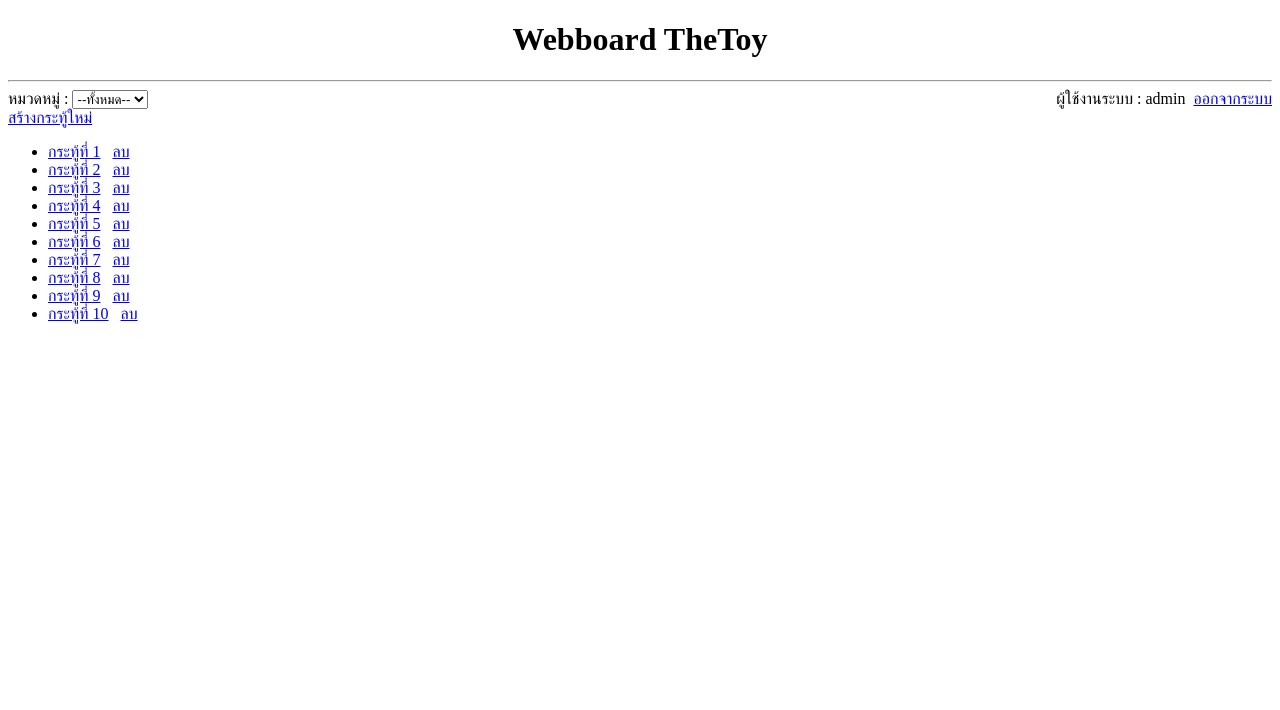
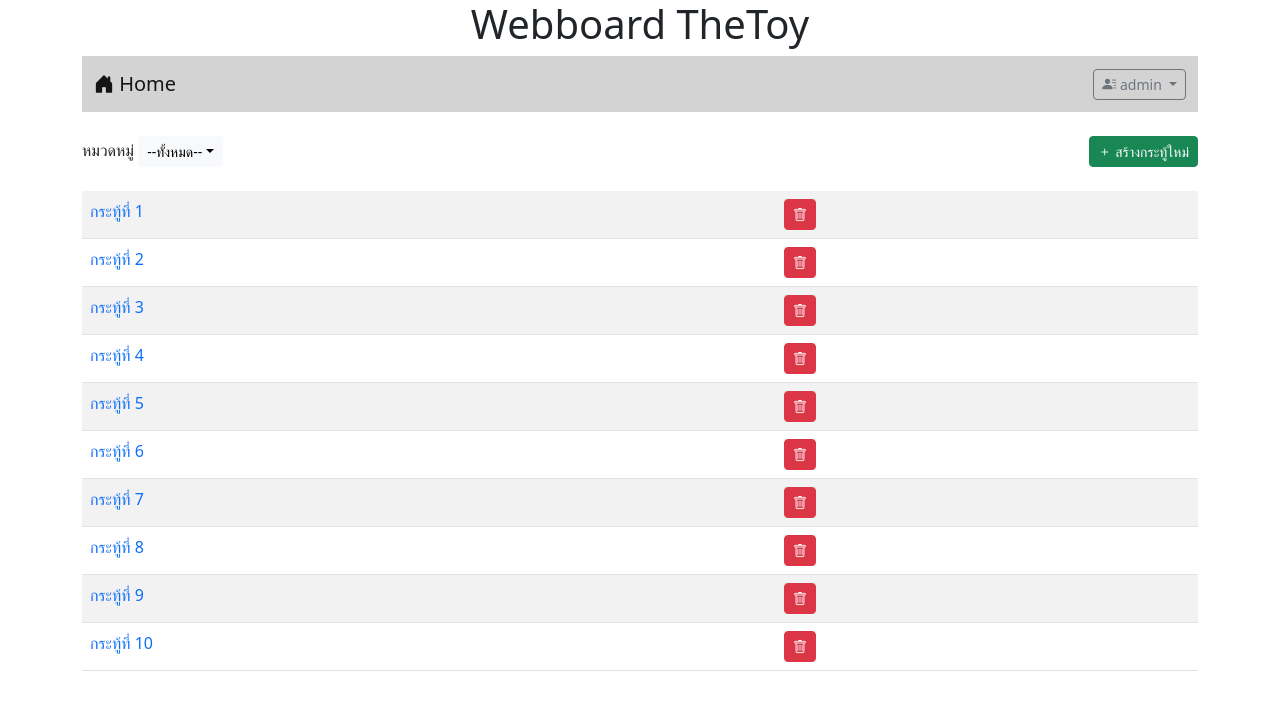
Before and after one commit to palawatyoo/webapp, a PHP site: page / in a window 1280 px wide. Shown: the top 710 px of the page. Run offline with PHP 8.4, Linux system fonts and the light colour scheme; the visitor is signed in with stand-in values (Sample User, id 1); some libraries are stand-ins or nearby versions.

Commit message:
Add files via upload

```diff
--- a/index.php
+++ b/index.php
@@ -7,60 +7,83 @@
     <meta charset="UTF-8">
     <meta http-equiv="X-UA-Compatible" content="IE=edge">
     <meta name="viewport" content="width=device-width, initial-scale=1.0">
+    <!-- CSS only -->
+    <link href="https://cdn.jsdelivr.net/npm/bootstrap@5.2.2/dist/css/bootstrap.min.css" rel="stylesheet" integrity="sha384-Zenh87qX5JnK2Jl0vWa8Ck2rdkQ2Bzep5IDxbcnCeuOxjzrPF/et3URy9Bv1WTRi" crossorigin="anonymous">
+    <!-- JavaScript Bundle with Popper -->
+    <script src="https://cdn.jsdelivr.net/npm/bootstrap@5.2.2/dist/js/bootstrap.bundle.min.js" integrity="sha384-OERcA2EqjJCMA+/3y+gxIOqMEjwtxJY7qPCqsdltbNJuaOe923+mo//f6V8Qbsw3" crossorigin="anonymous"></script>
+    <link rel="stylesheet" href="https://cdn.jsdelivr.net/npm/bootstrap-icons@1.9.1/font/bootstrap-icons.css">
     <title>Webboard TheToy</title>
 </head>
 <?php
     if(!isset($_SESSION['id'])){
 ?>
-
 <body>
-    <center><h1>Webboard TheToy</h1></center>
-    <hr>
-    หมวดหมู่ :
-    <select name="category">
-        <option value="all">--ทั้งหมด--</option>
-        <option value="general">เรื่องทั่วไป</option>
-        <option value="study">เรื่องเรียน</option>
-    </select>
-    <a href="login.php" style="float: right;">เข้าสู่ระบบ</a>
-    <ul>
+    <div class="container">
+    <h1 style="text-align: center;">Webboard TheToy</h1>
+    <?php include "nav.php"; ?>
+    <br>
+    <div class="d-flex">
+        <div>
+            <label>หมวดหมู่</label>
+            <span class="dropdown">
+                <button class="btn btn-light dropdown-toggle btn-sm"
+                 type="button" id="dropdown2" data-bs-toggle="dropdown"
+                  aria-expanded="false">--ทั้งหมด--</button>
+                  <ul class="dropdown-menu" aria-labelledby="dropdown2">
+                    <li><a href="#" class="dropdown-item">ทั้งหมด</a></li>
+                    <li><a href="#" class="dropdown-item">เรื่องเรียน</a></li>
+                    <li><a href="#" class="dropdown-item">เรื่องทั่วไป</a></li>
+                  </ul>
+            </span>
+        </div>
+    </div>
+<br>
+<table class="table table-striped">
         <?php
             for($i=1;$i<=10;$i++){
-                 echo "<li><a href=post.php?id=$i>กระทู้ที่ $i</a></li>";
+                echo "<tr><td><a href=post.php?id=$i style=text-decoration:none>กระทู้ที่ $i</a></td></tr>";
             }
         ?>
-    </ul>
+</table>
+    </div>
 </body>
 <?php }else{ ?>
     <body>
-    <center><h1>Webboard TheToy</h1></center>
-    <hr>
-    หมวดหมู่ :
-    <select name="category">
-        <option value="all">--ทั้งหมด--</option>
-        <option value="general">เรื่องทั่วไป</option>
-        <option value="study">เรื่องเรียน</option>
-    </select>
-
-    <div style="float:right">
-        ผู้ใช้งานระบบ : <?php echo $_SESSION['username'] ?>&nbsp;
-        <a href="logout.php">ออกจากระบบ</a>
+    <div class="container">
+    <h1 style="text-align: center;">Webboard TheToy</h1>
+    <?php include "nav.php" ?>
+    <br>
+    <div class="d-flex justify-content-between">
+        <div>
+            <label>หมวดหมู่</label>
+            <span class="dropdown">
+                <button class="btn btn-light dropdown-toggle btn-sm"
+                 type="button" id="dropdown2" data-bs-toggle="dropdown"
+                  aria-expanded="false">--ทั้งหมด--</button>
+                  <ul class="dropdown-menu" aria-labelledby="dropdown2">
+                    <li><a href="#" class="dropdown-item">ทั้งหมด</a></li>
+                    <li><a href="#" class="dropdown-item">เรื่องเรียน</a></li>
+                    <li><a href="#" class="dropdown-item">เรื่องทั่วไป</a></li>
+                  </ul>
+            </span>
+        </div>
+        <div><a href="newpost.php" class="btn btn-success btn-sm"><i class="bi bi-plus"></i> สร้างกระทู้ใหม่</a></div>
     </div>
-    <br>
-    <a href="newpost.php">สร้างกระทู้ใหม่</a>
-
-    <ul>
+<br>
+<table class="table table-striped">
         <?php
             for($i=1;$i<=10;$i++){
-                echo "<li>";
-                echo "<a href=post.php?id=$i>กระทู้ที่ $i</a>";
-                if($_SESSION['role']=='a'){
-                    echo "&nbsp;&nbsp;&nbsp;<a href=delete.php?id=$i>ลบ</a>";
+                echo "<tr><td><a href=post.php?id=$i style=text-decoration:none>กระทู้ที่ $i</a></td>";
+                if($_SESSION["role"]=="a"){
+                    echo "<td><a href=delete.php?id=$i class='btn btn-danger btn-sm'>
+                    <i class='bi bi-trash'></i></a></td>";
                 }
-                echo "</li>";
+                echo "</tr>";
             }
         ?>
-    </ul>
+</table>
+
+    </div>
 </body>
 <?php } ?>
 </html>
--- /dev/null
+++ b/nav.php
@@ -0,0 +1,35 @@
+<?php
+if(!isset($_SESSION['id'])){
+?>
+
+<nav class="navbar navbar-expand-lg navbar-light" style="background-color: #D3D3D3;">
+  <div class="container-fluid">
+    <a class="navbar-brand" href="index.php"><i class="bi bi-house-door-fill"></i> Home</a>
+      <ul class="navbar-nav">
+        <li class="nav-item">
+          <a class="nav-link" href="login.php"><i class="bi bi-pencil-square"></i> เข้าสู่ระบบ</a>
+        </li>
+      </ul>
+
+  </div>
+</nav>
+
+<?php }else{ ?>
+    <nav class="navbar navbar-expand-lg navbar-light" style="background-color: #D3D3D3;">
+  <div class="container-fluid">
+    <a class="navbar-brand" href="index.php"><i class="bi bi-house-door-fill"></i> Home</a>
+
+      <ul class="navbar-nav">
+       <div class="dropdown">
+        <a type="button" class="btn btn-outline-secondary dropdown-toggle btn-sm" id="dropdown1" data-bs-toggle="dropdown" aria-expanded="false">
+        <i class="bi bi-person-lines-fill"></i> <?php echo $_SESSION["username"]; ?>
+        </a>
+        <ul class="dropdown-menu" aria-labelledby="dropdown1">
+            <li><a href="logout.php" class="dropdown-item"><i class="bi bi-power"></i> ออกจากระบบ</a></li>
+        </ul>
+       </div>
+      </ul>
+  </div>
+</nav>
+
+<?php } ?>
```
Also changed, not shown: login.php (+41 -11 lines), verify.php (+12 -19 lines).
